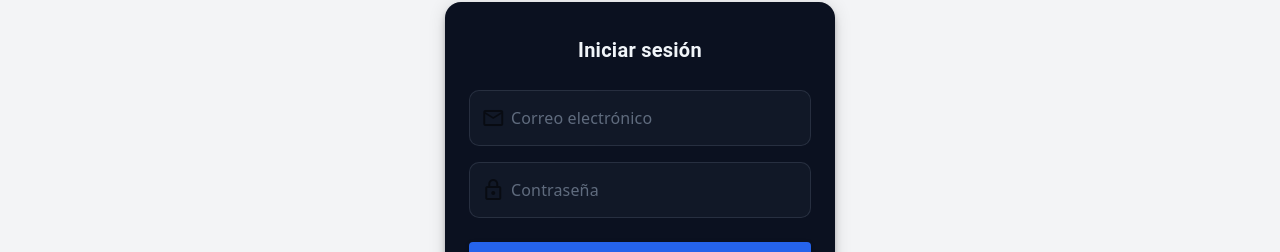
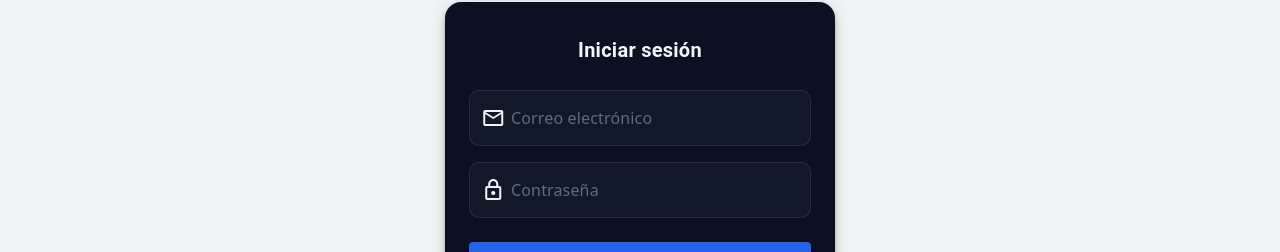
Before and after one commit to jmjuangr/AgoraEspacios_front, a Vue app: page /login in a window 1280 px wide. Shown: the part 264-516 px from the top of the page. Built offline with nearby package versions, Linux system fonts and the light colour scheme; no server answers.

Commit message:
cambio colotr iconos del login y quitar solapamiento del footer con las cards

```diff
--- a/src/App.vue
+++ b/src/App.vue
@@ -16,7 +16,12 @@ import Footer from "./components/Footer.vue";
 </script>
 
 <style scoped>
+.v-app {
+  min-height: 100vh;
+}
+
 .v-main {
-  min-height: calc(100vh - 128px); /* aprox header+footer */
+  flex: 1 0 auto;
+  padding-bottom: 60px;
 }
 </style>
--- a/src/assets/styles/_mixins.scss
+++ b/src/assets/styles/_mixins.scss
@@ -179,6 +179,11 @@
     border-radius: $radius-md;
   }
 
+  ::v-deep(.v-field__prepend-inner .v-icon) {
+    color: $color-heading;
+    opacity: 1;
+  }
+
   ::v-deep(.v-field--variant-outlined .v-field__outline) {
     --v-border-opacity: 0.45;
     color: $color-border;
```
